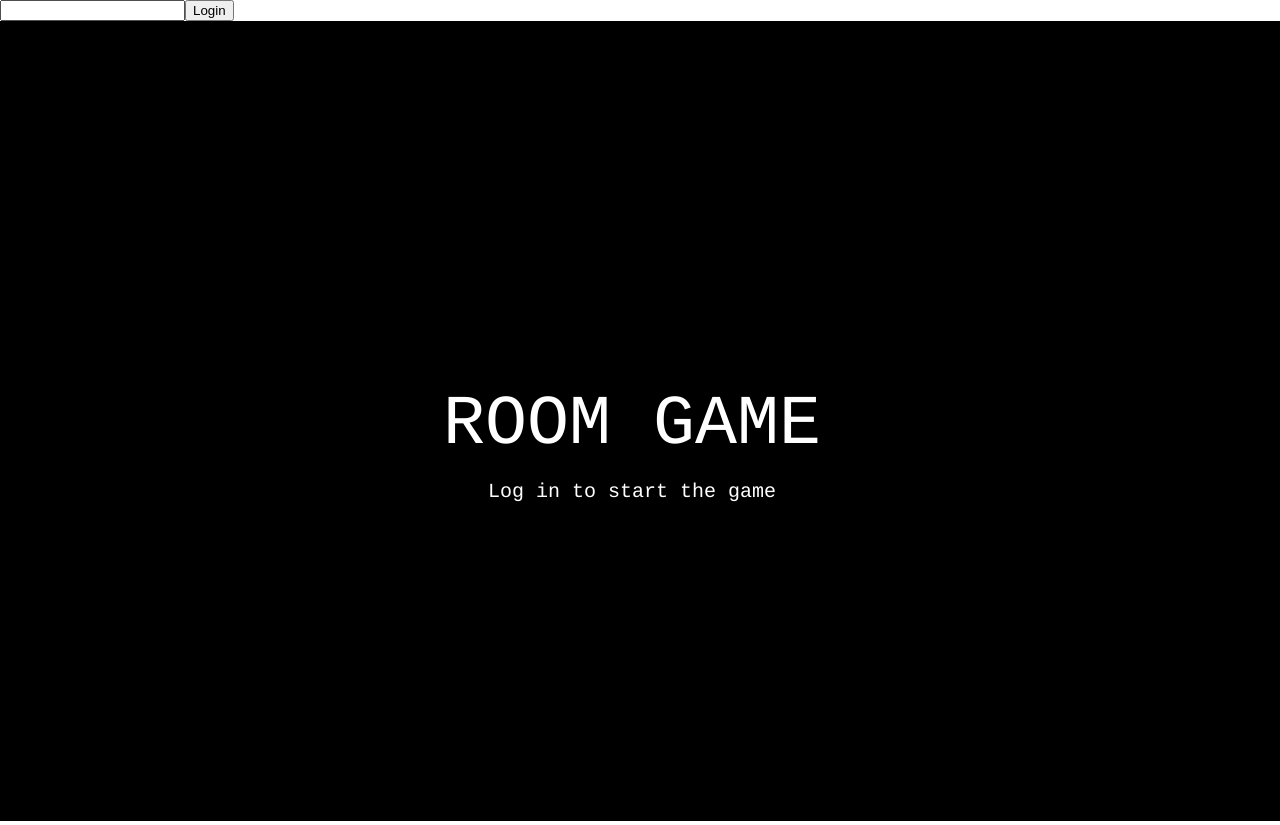
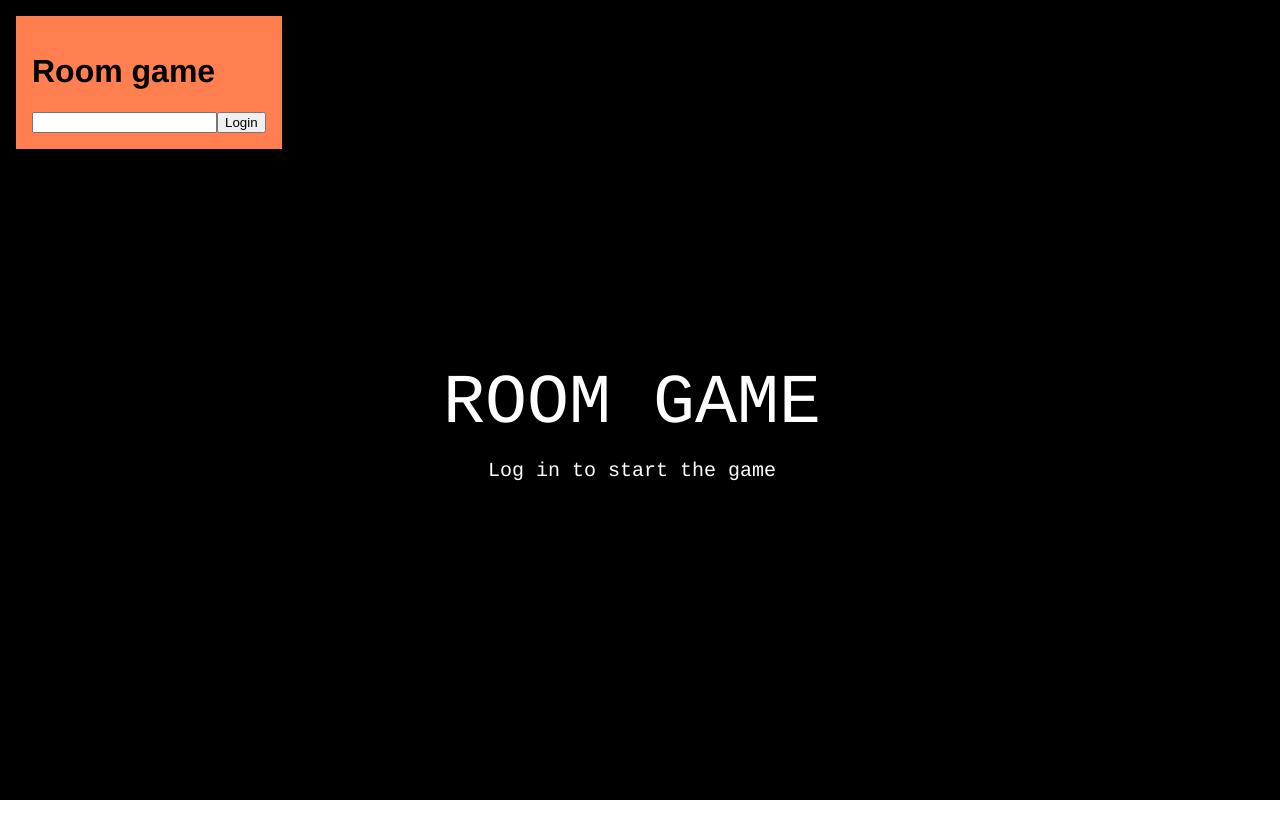
Before and after one commit to Hajis23/room-game, a React (Vite) app in the folder client/: page / in a window 1280 px wide. After the commit the page ends 804 px from the top, so only its background shows below. Built offline with nearby package versions, Linux system fonts and the light colour scheme.

Commit message:
Put login ui in better place

```diff
--- a/client/src/App.jsx
+++ b/client/src/App.jsx
@@ -17,24 +17,21 @@ const App = () => {
     stopGame();
   }
 
-  if (authenticated) {
   return (
     <div>
       <div id="phaser-container"></div>
       <div id="ui-container">
         <h1>Room game</h1>
+        {authenticated ? (
         <button onClick={logout}>
           Logout
         </button>
+        ) : (
+          <Login login={login}/>
+        )}
       </div>
     </div>
   );
-  }
-
-  return (
-    <Login login={login}>
-    </Login>
-  )
 }
 
 function Login({login}) {
```
Lines whose indentation alone changed are shown as unchanged.
